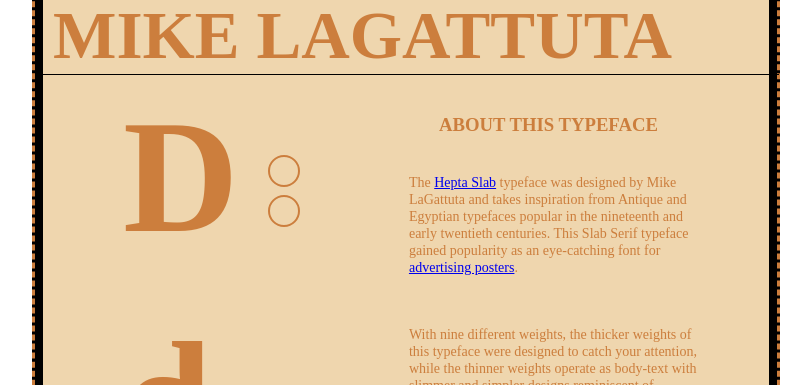
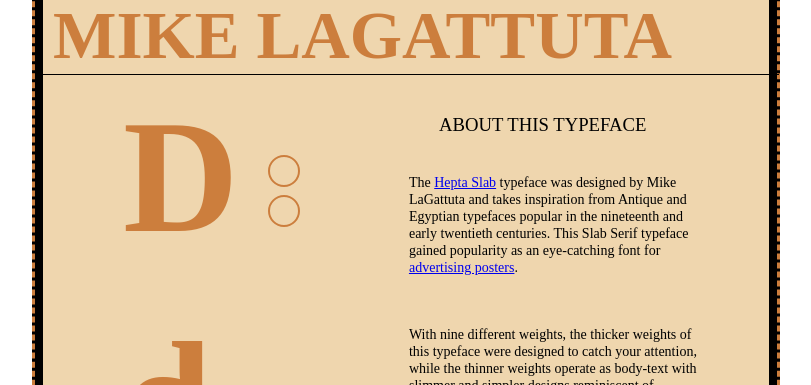
Before and after one commit to derahill/derahill.github.io, a plain HTML site: page project-one/index_9_30.html in a window 1280 px wide. Shown: the part 790-1175 px from the top of the page, without its empty margins (245-1056 px from the left). Drawn offline with nearby package versions, Linux system fonts and the light colour scheme; files whose address does not match are found by name; a web font is replaced by a local one.

Commit message:
update
update

```diff
--- a/project-one/assets/wireframe-styles_9_30.css
+++ b/project-one/assets/wireframe-styles_9_30.css
@@ -355,6 +355,8 @@
   position: relative;
   top: 30px;
   justify-content: center;
+  font-weight:400;
+  color: black;
 }
 
 #ptitle {
@@ -371,11 +373,13 @@
   margin-left: 100px;
   height: 40px;
   width: 363px;
+  color: black;
   background-color: ;
   align-content: center;
   position: relative;
   top: 30px;
   justify-content: center;
+
 }
 
 #info1 {
```
Also changed, not shown: 2 other files.
